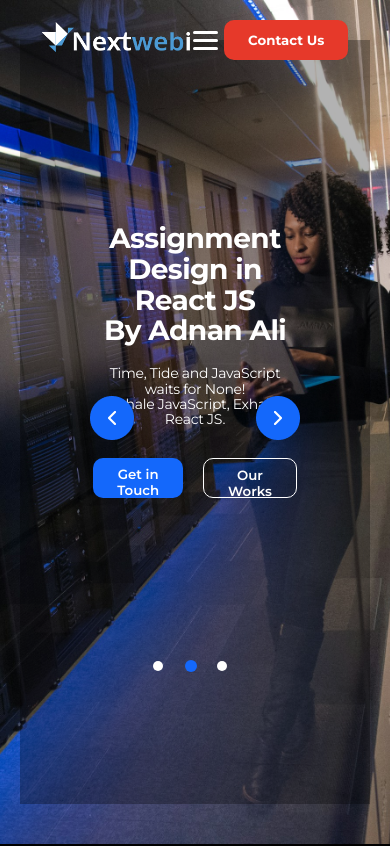
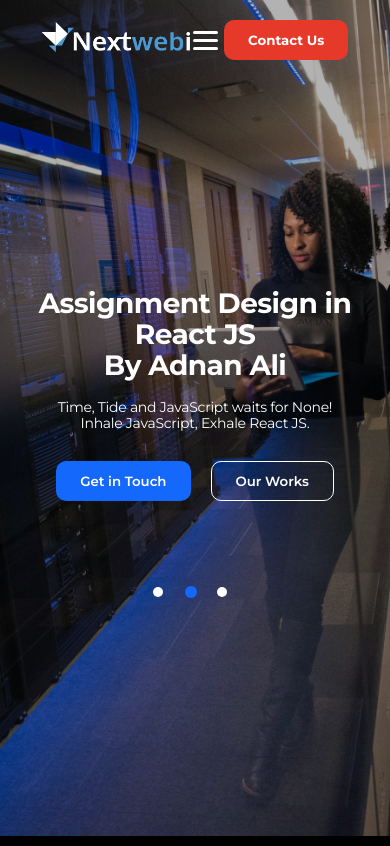
Before and after one commit to Adnan-Baosman/React_Assignment, a React (Vite) app: page / in a window 390 px wide. Shown: the top 846 px of the page. Built offline with nearby package versions, Linux system fonts and the light colour scheme.

Commit message:
responsive

```diff
--- a/src/components/mobilecss.css
+++ b/src/components/mobilecss.css
@@ -20,6 +20,19 @@
   .third_section,
   .contact-section {
     padding: 40px 20px !important;
+  }
+  section.hero {
+    padding: 0px 0px !important;
+    height: 99vh !important;
+  }
+  .header {
+    width: 100%;
+  }
+  .overlay {
+    padding: 0px;
+  }
+  .hero .custom-arrow {
+    display: none;
   }
 }
 
```
